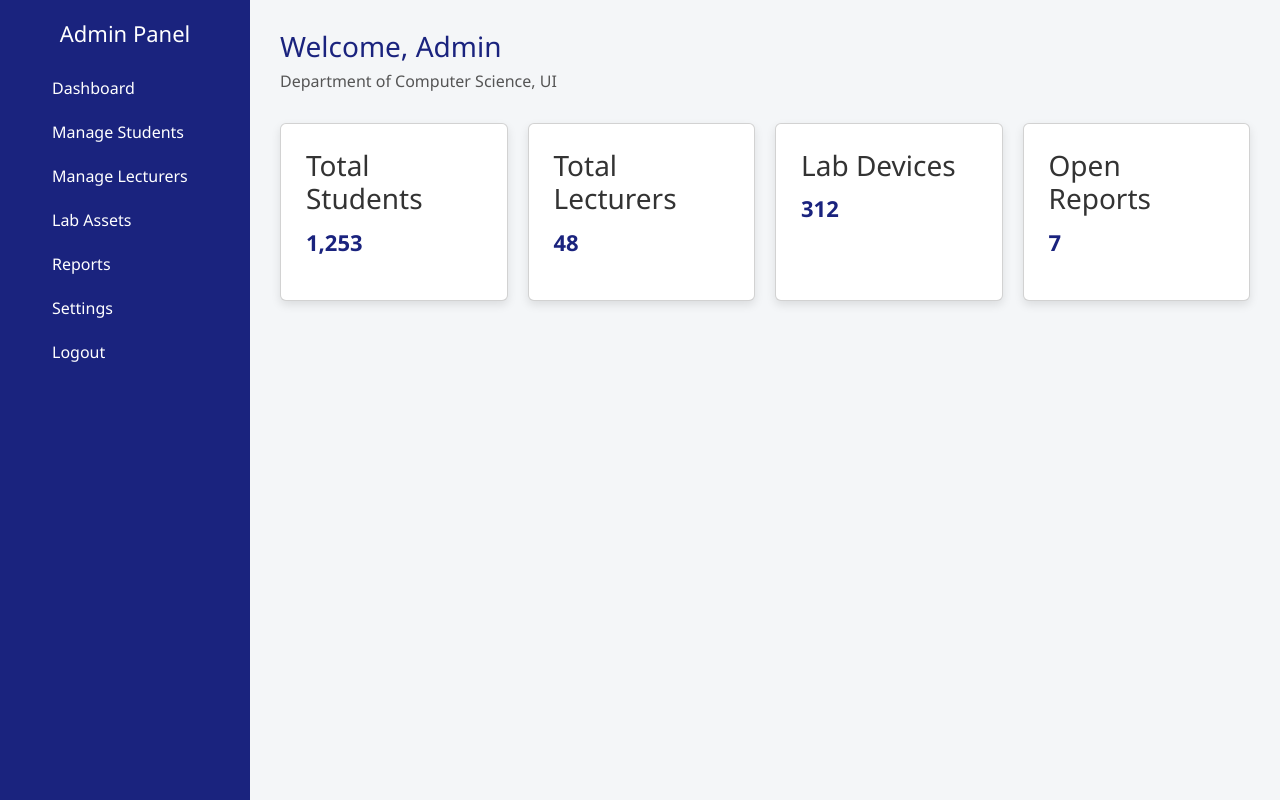
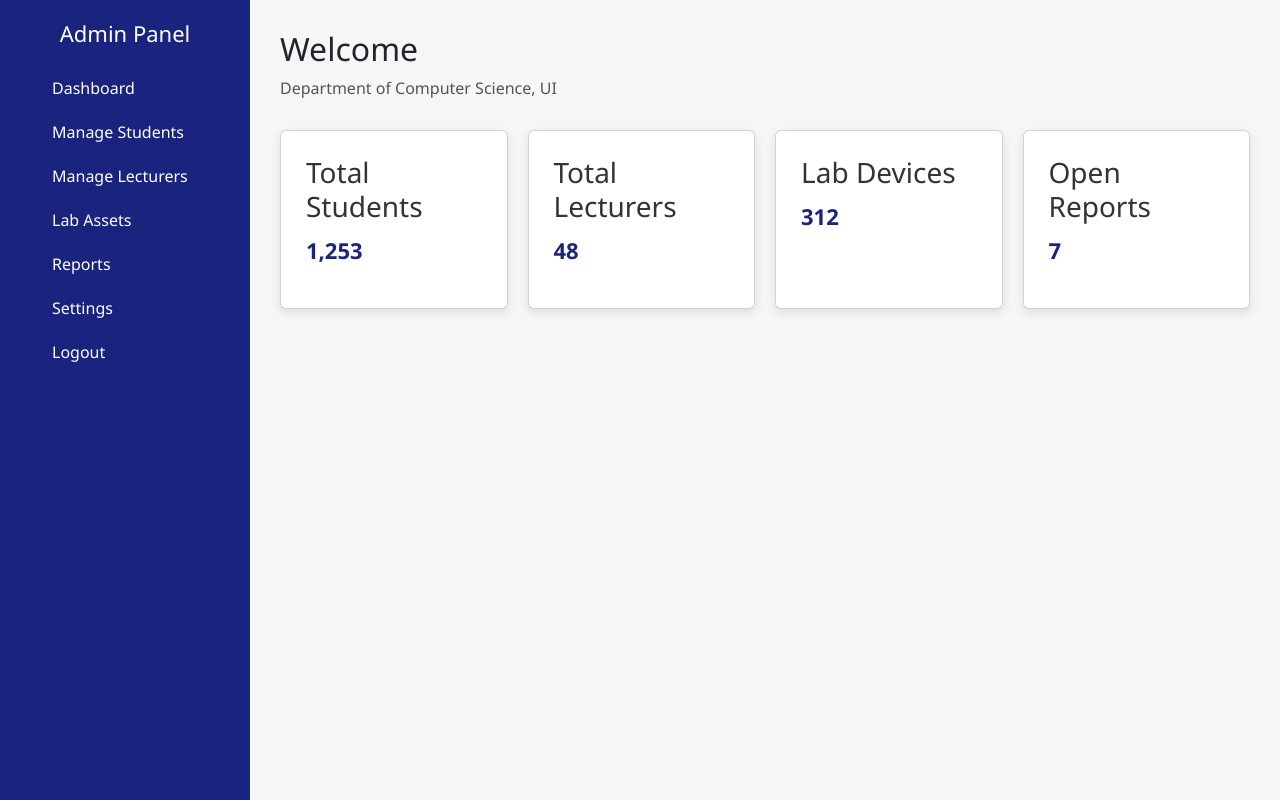
Before and after one commit to Ajabs9/academic-management-project, a React (Vite) app: page /admin-dashboard in a window 1280 px wide. Built offline with nearby package versions, Linux system fonts and the light colour scheme; no server answers.

Commit message:
Implement the context api

```diff
--- a/package.json
+++ b/package.json
@@ -10,6 +10,9 @@
     "preview": "vite preview"
   },
   "dependencies": {
+    "@azure-rest/ai-inference": "latest",
+    "@azure/core-auth": "latest",
+    "@azure/core-sse": "latest",
     "@fortawesome/fontawesome-svg-core": "^7.0.0",
     "@fortawesome/free-brands-svg-icons": "^7.0.0",
     "@fortawesome/free-regular-svg-icons": "^7.0.0",
--- a/src/contexts/AuthContext.jsx
+++ b/src/contexts/AuthContext.jsx
@@ -10,6 +10,7 @@ export function useAuth() {
 
 export function AuthProvider({ children }) {
   const [currentUser, setCurrentUser] = useState(null);
+  const [userData, setUserData] = useState(null);
   const [loading, setLoading] = useState(true);
 
   useEffect(() => {
@@ -23,7 +24,8 @@ export function AuthProvider({ children }) {
 
   const value = {
     currentUser,
-    // You could add login, logout functions here
+    userData,
+    setUserData, // Expose setter so you can update after login
   };
 
   return (
--- a/src/pages/AdminDashboard.jsx
+++ b/src/pages/AdminDashboard.jsx
@@ -1,7 +1,10 @@
 import React from "react";
 import "../styles/AdminDashboard.css"; // Assuming you have a CSS file for styles
+import { useAuth } from "../contexts/AuthContext";
 
 const AdminDashboard = () => {
+  const { currentUser, userData } = useAuth();
+
   const sidebarLinks = [
   "Dashboard",
   "Manage Students",
@@ -34,7 +37,9 @@ return (
 
     <main className="main-content">
       <header>
-        <h1>Welcome, Admin</h1>
+        {/* Use ? so that an error isn't raised during testing*/}
+        {/* Remove ? when testing is done */}
+        <h2>Welcome {userData?.username}</h2>
         <p>Department of Computer Science, UI</p>
       </header>
 
--- a/src/pages/LecturerDashboard.jsx
+++ b/src/pages/LecturerDashboard.jsx
@@ -2,8 +2,10 @@ import React from "react";
 import "bootstrap/dist/css/bootstrap.min.css";
 import { FontAwesomeIcon } from "@fortawesome/react-fontawesome";
 import { faChalkboardTeacher, faUpload, faCalendarCheck, faEye } from '@fortawesome/free-solid-svg-icons'
+import { useAuth } from "../contexts/AuthContext";
 
 const LecturerDashboard = () => {
+  const { currentUser, userData } = useAuth();
   const overviewCards = [
     {
       title: "Practical Classes",
@@ -54,7 +56,9 @@ const LecturerDashboard = () => {
       }}
     >
       <div className="welcome text-center mb-4">
-        <h2>👨‍🏫 Welcome, Prof. Adekunle!</h2>
+        {/* Use ? so that an error isn't raised during testing*/}
+        {/* Remove ? when testing is done */}
+        <h2>👨‍🏫 Welcome {userData?.username}</h2>
         <p className="text-muted">Here's a quick overview of your activities</p>
       </div>
 
--- a/src/pages/Login.jsx
+++ b/src/pages/Login.jsx
@@ -3,6 +3,7 @@ import { Link, useNavigate } from "react-router-dom";
 import { signInWithEmailAndPassword } from "firebase/auth";
 import { auth, db } from "../firebase";
 import { doc, getDoc } from "firebase/firestore";
+import { useAuth } from "../contexts/AuthContext";
 import { FontAwesomeIcon } from "@fortawesome/react-fontawesome";
 import { faEye, faEyeSlash } from "@fortawesome/free-solid-svg-icons";
 import { toast } from "react-toastify";
@@ -14,6 +15,7 @@ const Login = () => {
   const [password, setPassword] = useState("");
   const [error, setError] = useState("");
   const [showPassword, setShowPassword] = useState(false);
+  const { setUserData } = useAuth();
 
   const navigate = useNavigate();
 
@@ -36,8 +38,11 @@ const Login = () => {
 
       if (docSnap.exists()) {
         const userData = docSnap.data();
+        setUserData(userData); // <-- Store in context
         console.log("User data:", userData);
       }else{
+        setUserData(null); // No user data found
+        toast.error("No user data found!");
         console.log("No User data found!");
       }
 
--- a/src/pages/Studentdashboard.jsx
+++ b/src/pages/Studentdashboard.jsx
@@ -1,7 +1,9 @@
 import React from 'react';
 import "bootstrap/dist/css/bootstrap.min.css";
+import { useAuth } from '../contexts/AuthContext';
 
 const Studentdashboard = () => {
+  const { currentUser, userData } = useAuth();
 
   const sidebarLinks = [
   { label: "🏠 Dashboard", active: true },
@@ -61,7 +63,9 @@ const progressStats = [
       {/* Main Content */}
       <div className="col-md-10 content" style={{ padding: 20, background: "#f7f9fc", height: "100vh", overflowY: "auto" }}>
         <div className="d-flex justify-content-between align-items-center mb-4">
-          <h3>Welcome back, Teniayo 👋</h3>
+        {/* Use ? so that an error isn't raised during testing*/}
+        {/* Remove ? when testing is done */}
+        <h2>Welcome back {userData?.username}</h2>
           <div>
             <button className="btn btn-outline-secondary me-2">🔔</button>
             <button className="btn btn-outline-secondary">👤</button>
```
Also changed, not shown: 1 other file (tests, documents, lock files or other folders).
